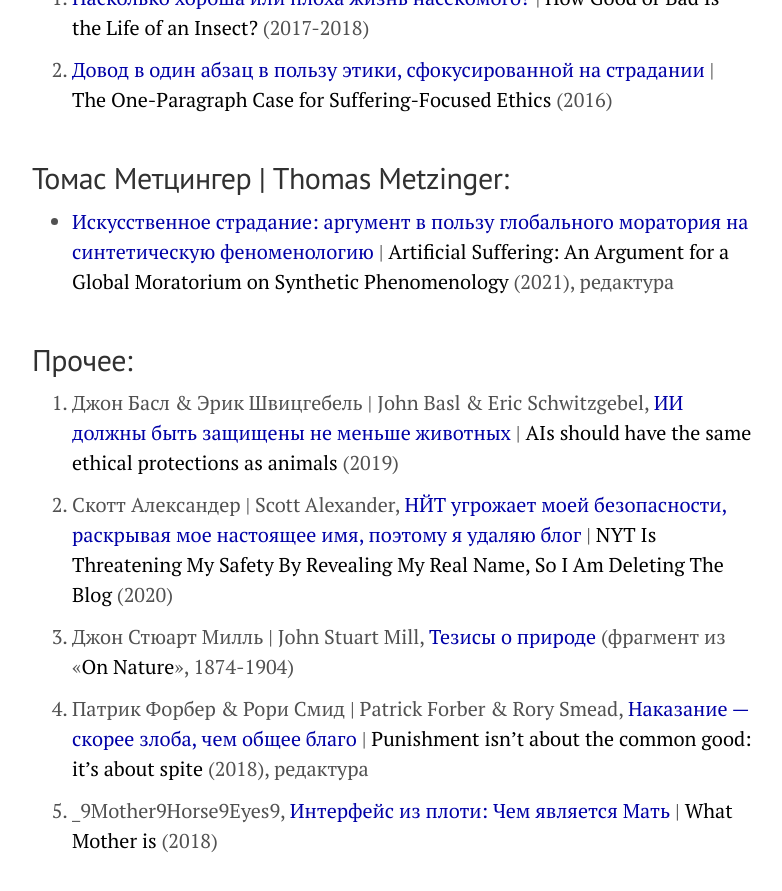
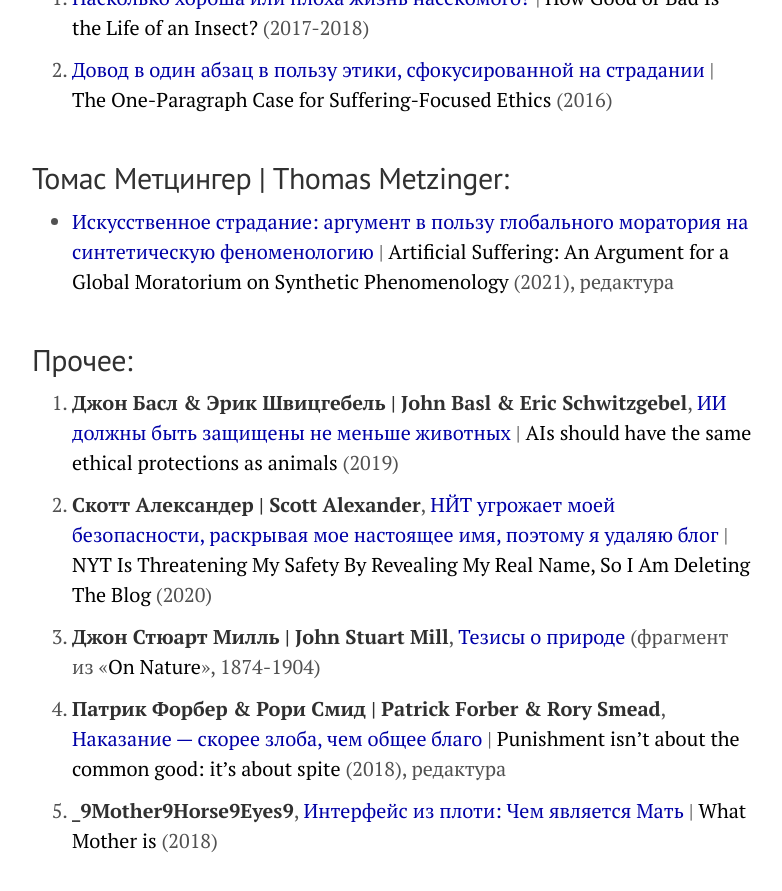
Before and after one commit to KKirdan/kkirdan.github.io, a Jekyll site: the page built from translations/index.md, in a window 1280 px wide and 900 px high, scrolled down 5918 px. Shown: the top 891 px of the window, without its empty margins (248-1030 px from the left). Built offline with Jekyll 4.4.1, drawn with Linux system fonts in a browser that asks for light colours.

Commit message:
Update index.md

```diff
--- a/translations/index.md
+++ b/translations/index.md
@@ -134,8 +134,8 @@
 <a id="Прочее"></a>
 ## Прочее:
 
-1. Джон Басл & Эрик Швицгебель \| John Basl & Eric Schwitzgebel, [ИИ должны быть защищены не меньше животных](https://reducingsuffering.github.io/john-basl-ais-should-have-the-same-ethical-protections-as-animals.html) \| [AIs should have the same ethical protections as animals](https://aeon.co/ideas/ais-should-have-the-same-ethical-protections-as-animals){: class="b"} (2019)
-2. Скотт Александер \| Scott Alexander, [НЙТ угрожает моей безопасности, раскрывая мое настоящее имя, поэтому я удаляю блог](https://vk.com/@kirdan-slate-star-codex-2020-06-22) \| [NYT Is Threatening My Safety By Revealing My Real Name, So I Am Deleting The Blog](https://slatestarcodex.com/2020/06/22/nyt-is-threatening-my-safety-by-revealing-my-real-name-so-i-am-deleting-the-blog/){: class="b"} (2020)
-3. Джон Стюарт Милль \| John Stuart Mill, [Тезисы о природе](https://reducingsuffering.github.io/john-stuart-mill-1.html) (фрагмент из «[On Nature](https://www.lancaster.ac.uk/users/philosophy/texts/mill_on.htm){: class="b"}», 1874-1904)
-4. Патрик Форбер & Рори Смид \| Patrick Forber & Rory Smead, [Наказание — скорее злоба, чем общее благо](https://reducingsuffering.github.io/patrick-forber-punishment-isnt-about-the-common-good-its-about-spite.html) \| [Punishment isn’t about the common good: it’s about spite](https://aeon.co/ideas/punishment-isnt-about-the-common-good-its-about-spite){: class="b"} (2018), редактура
-5. _9Mother9Horse9Eyes9, [Интерфейс из плоти: Чем является Мать](https://vk.com/@-188637166-flesh-interface-what-mother-is) \| [What Mother is](http://web.archive.org/web/20181001225734/https://www.reddit.com/r/9M9H9E9/comments/9kf3tg/what_mother_is/){: class="b"} (2018)
+1. **Джон Басл & Эрик Швицгебель \| John Basl & Eric Schwitzgebel**, [ИИ должны быть защищены не меньше животных](https://reducingsuffering.github.io/john-basl-ais-should-have-the-same-ethical-protections-as-animals.html) \| [AIs should have the same ethical protections as animals](https://aeon.co/ideas/ais-should-have-the-same-ethical-protections-as-animals){: class="b"} (2019)
+2. **Скотт Александер \| Scott Alexander**, [НЙТ угрожает моей безопасности, раскрывая мое настоящее имя, поэтому я удаляю блог](https://vk.com/@kirdan-slate-star-codex-2020-06-22) \| [NYT Is Threatening My Safety By Revealing My Real Name, So I Am Deleting The Blog](https://slatestarcodex.com/2020/06/22/nyt-is-threatening-my-safety-by-revealing-my-real-name-so-i-am-deleting-the-blog/){: class="b"} (2020)
+3. **Джон Стюарт Милль \| John Stuart Mill**, [Тезисы о природе](https://reducingsuffering.github.io/john-stuart-mill-1.html) (фрагмент из «[On Nature](https://www.lancaster.ac.uk/users/philosophy/texts/mill_on.htm){: class="b"}», 1874-1904)
+4. **Патрик Форбер & Рори Смид \| Patrick Forber & Rory Smead**, [Наказание — скорее злоба, чем общее благо](https://reducingsuffering.github.io/patrick-forber-punishment-isnt-about-the-common-good-its-about-spite.html) \| [Punishment isn’t about the common good: it’s about spite](https://aeon.co/ideas/punishment-isnt-about-the-common-good-its-about-spite){: class="b"} (2018), редактура
+5. **_9Mother9Horse9Eyes9**, [Интерфейс из плоти: Чем является Мать](https://vk.com/@-188637166-flesh-interface-what-mother-is) \| [What Mother is](http://web.archive.org/web/20181001225734/https://www.reddit.com/r/9M9H9E9/comments/9kf3tg/what_mother_is/){: class="b"} (2018)
```
